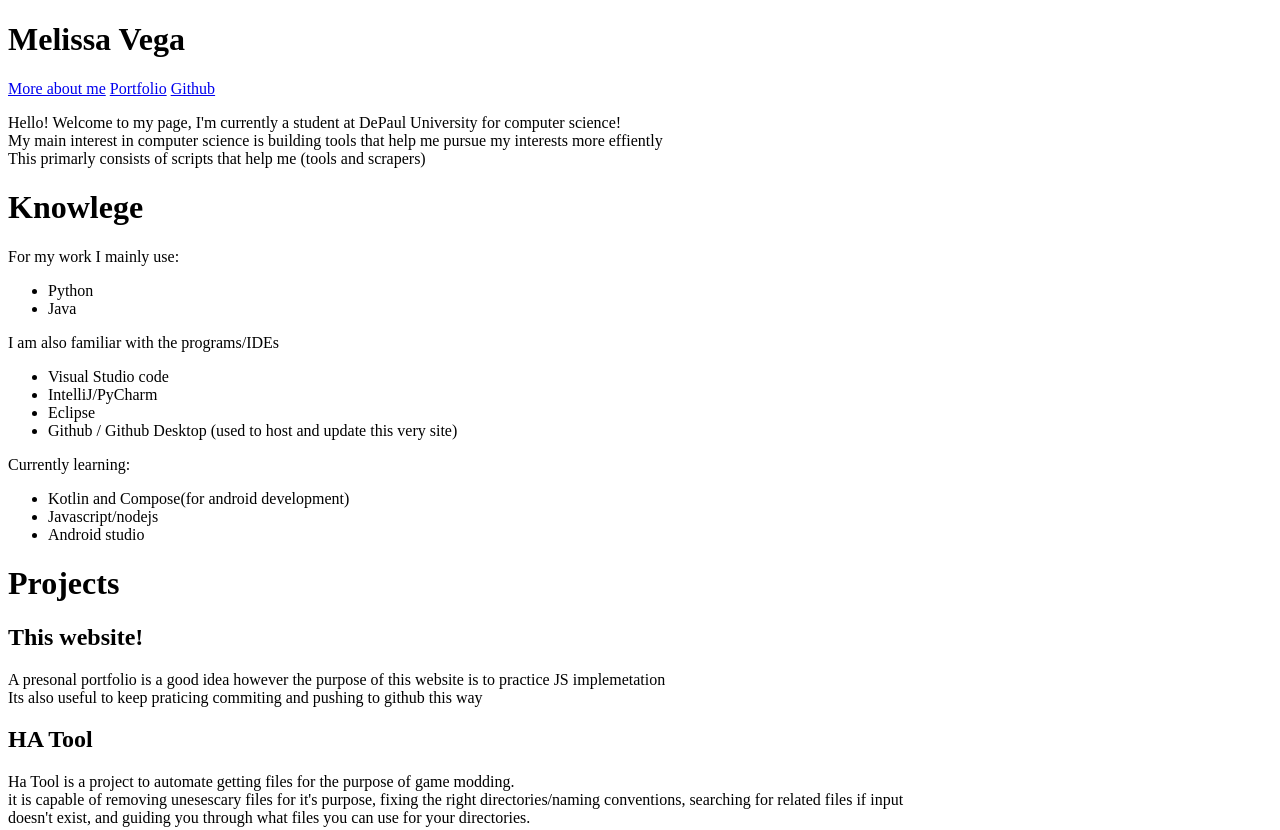
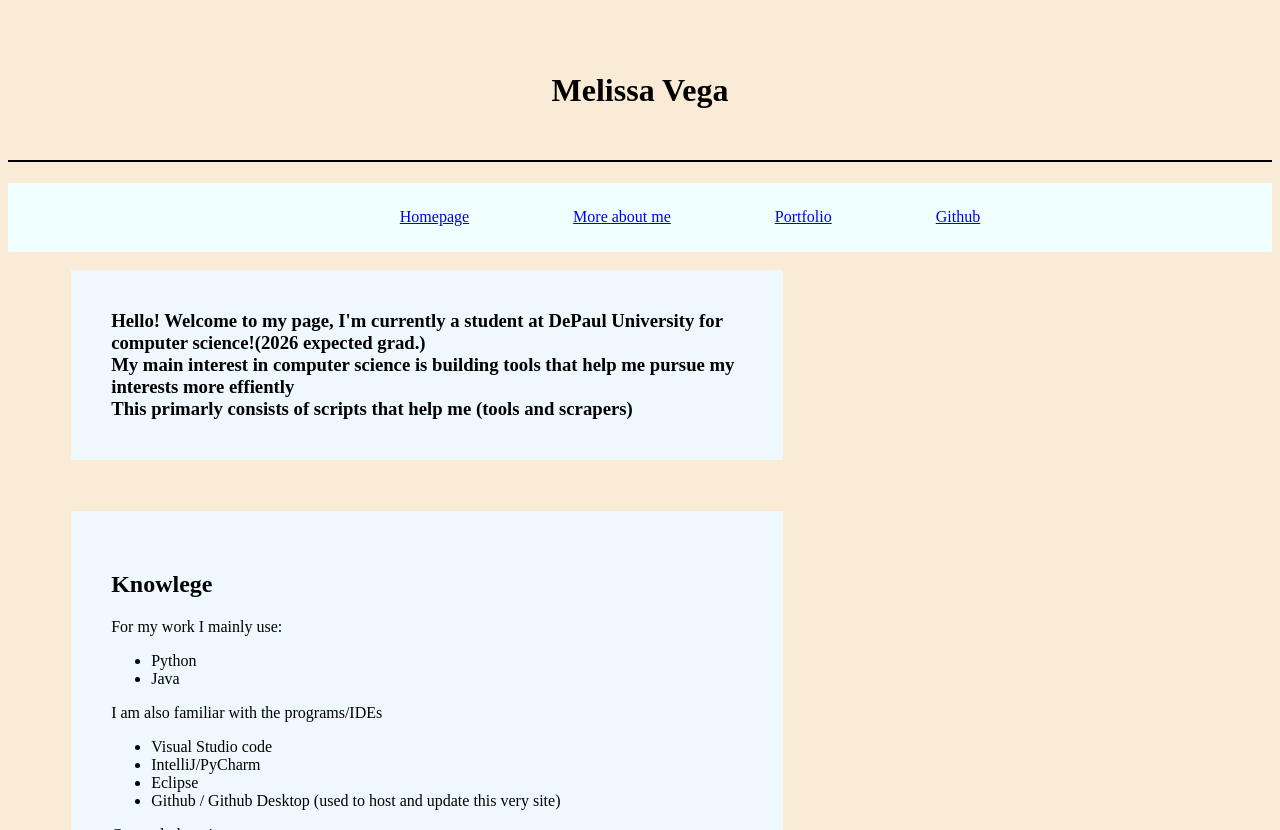
Before and after one commit to visualyuu/visualyuu.github.io, a plain HTML site: page index.html in a window 1280 px wide. Shown: the top 830 px of the page. Drawn offline with Linux system fonts and the light colour scheme.

Commit message:
9.12 updates

```diff
--- a/index.html
+++ b/index.html
@@ -13,16 +13,17 @@
             Melissa Vega
         </h1>
         <div id="linksbar">
-            <a href="about.html">More about me</a>
-            <a href="about.html">Portfolio</a>
-            <a href="https://github.com/visualyuu">Github</a>
+            <a class="linkbarl" href="index.html">Homepage</a>
+            <a class ="linkbarl" href="about.html">More about me</a>
+            <a class ="linkbarl" href="portfolio.html">Portfolio</a>
+            <a class ="linkbarl" href="https://github.com/visualyuu">Github</a>
         </div>
-        <p>Hello! Welcome to my page, I'm currently a student at DePaul University for computer science!<br>
+        <h3 id="mainintro">Hello! Welcome to my page, I'm currently a student at DePaul University for computer science!(2026 expected grad.)<br>
         My main interest in computer science is building tools that help me pursue my interests more effiently<br>
-    This primarly consists of scripts that help me (tools and scrapers) </p>
+    This primarly consists of scripts that help me (tools and scrapers) </h3>
     </div>
-    <div>
-        <h1>Knowlege</h1>
+    <div class="intro">
+        <h2>Knowlege</h2>
         <p>For my work I mainly use:</p>
         <ul>
             <li>Python</li>
@@ -43,22 +44,7 @@
             <li>Android studio</li>
         </ul>
     </div>
-    <div>
-        <h1>
-            Projects
-        </h1>
-        <h2>This website!</h2>
-        <p>A presonal portfolio is a good idea however the purpose of this website is to practice JS implemetation<br>
-        Its also useful to keep praticing commiting and pushing to github this way</p>
-        <h2>HA Tool</h2>
-        <P>Ha Tool is a project to automate getting files for the purpose of game modding.<br>
-        it is capable of removing unesescary files for it's purpose, fixing the right directories/naming conventions, searching for related files if input<br>
-    doesn't exist, and guiding you through what files you can use for your directories. </P>
-        <div>
-            <img src="images/Captura de pantalla (278).png" alt="" style="width:50%;height:50%">
-            <img src="images/Captura de pantalla (279).png" alt="" style="width:50%;height:50%">
-        </div>
-    </div>
+
 
 </body>
 </html>
--- a/styles.css
+++ b/styles.css
@@ -0,0 +1,37 @@
+body{
+    background-color: antiquewhite;
+}
+
+h1{
+    text-align: center;
+    padding-bottom: 4%;
+    padding-top: 4%;
+    border-bottom: solid 2px;
+    size: 30px;
+}
+
+
+
+#linksbar{
+        background-color: azure;
+        padding: 2%;
+        text-align: center;
+
+}
+#mainintro{
+    width: 50%;
+    padding: 40px;
+    margin-left: 5%;
+    background-color: aliceblue;
+}
+
+.linkbarl{
+    padding-left: 100px;
+}
+.intro{
+    padding: 40px;
+    width: 50%;
+    margin-left: 5%;
+    margin-top: 4%;
+    background-color: aliceblue;
+}
```
Also changed, not shown: about.html (+34 -0 lines), portfolio.html (added, +33 -0 lines).
